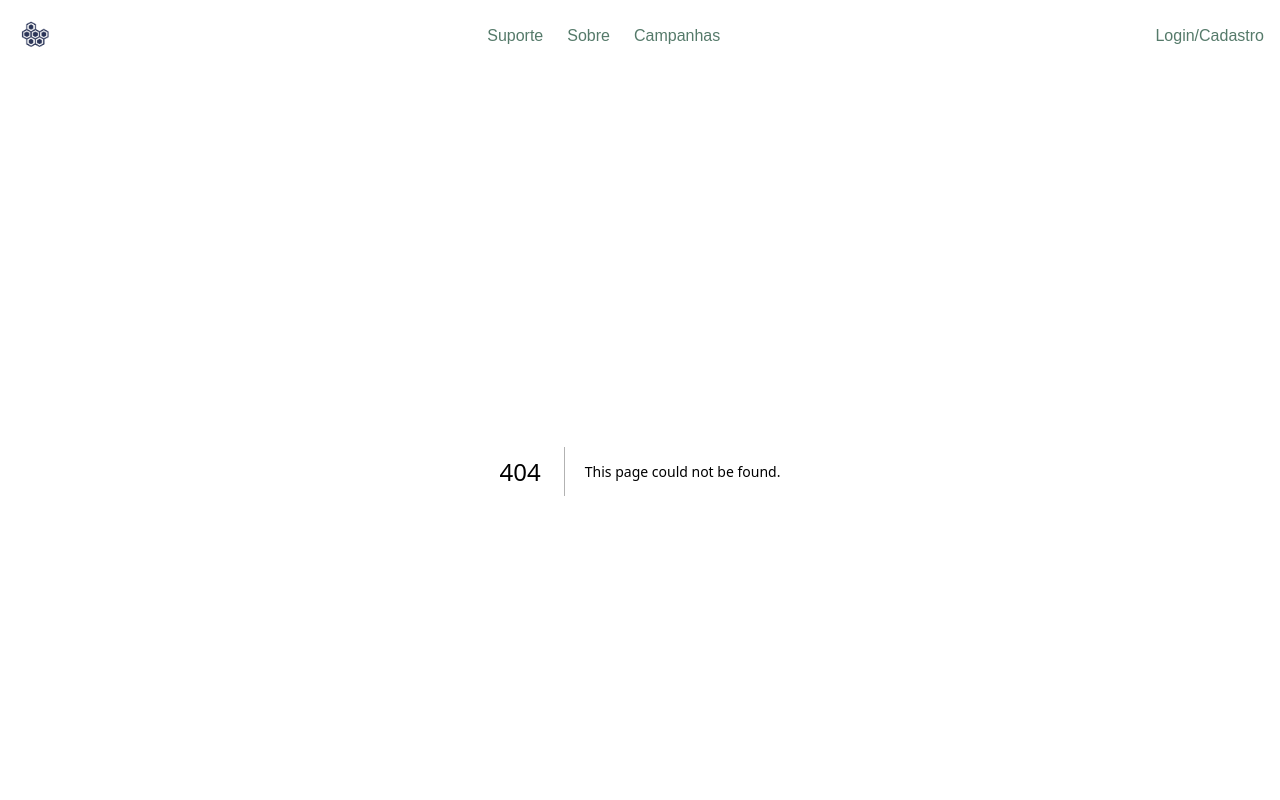
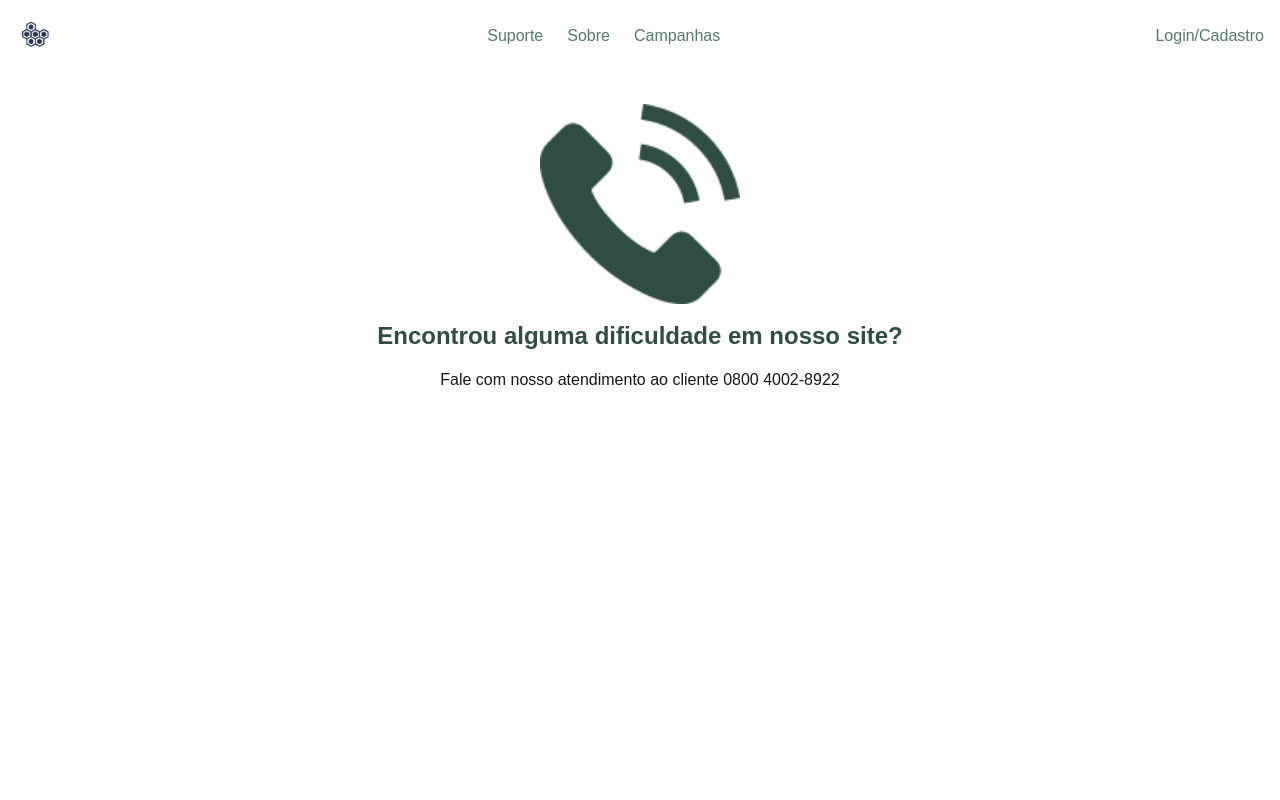
Before and after one commit to namartinxs/M5-PF-FRONT, a Next.js app: page /suporte in a window 1280 px wide. Before the commit this address had no page. Shown: the top 800 px of the page. Built offline with nearby package versions, Linux system fonts and the light colour scheme.

Commit message:
feat: add Suporte route

```diff
--- /dev/null
+++ b/src/app/suporte/page.tsx
@@ -0,0 +1,11 @@
+import Image from "next/image";
+
+export default function SuportPage() {
+  return (
+    <div className="flex flex-col items-center justify-center text-center space-y-4 py-8">
+      <Image src="/telefone.png" alt="sapo" width={200} height={200} />
+      <h1 className="text-dark-green font-bold text-2xl">Encontrou alguma dificuldade em nosso site?</h1>
+      <p>Fale com nosso atendimento ao cliente 0800 4002-8922</p>
+    </div>
+  );
+}
```
Also changed, not shown: public/telefone.png (added).
